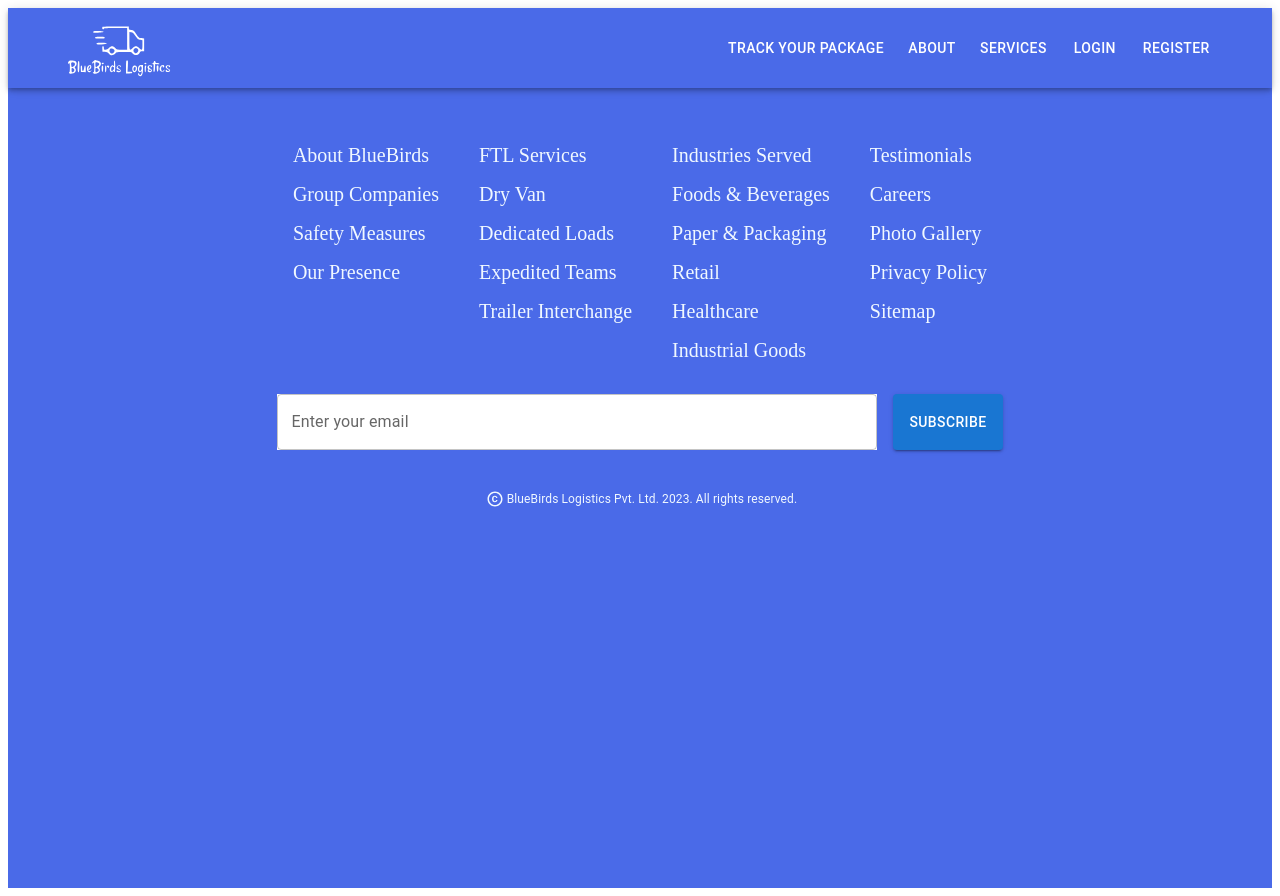
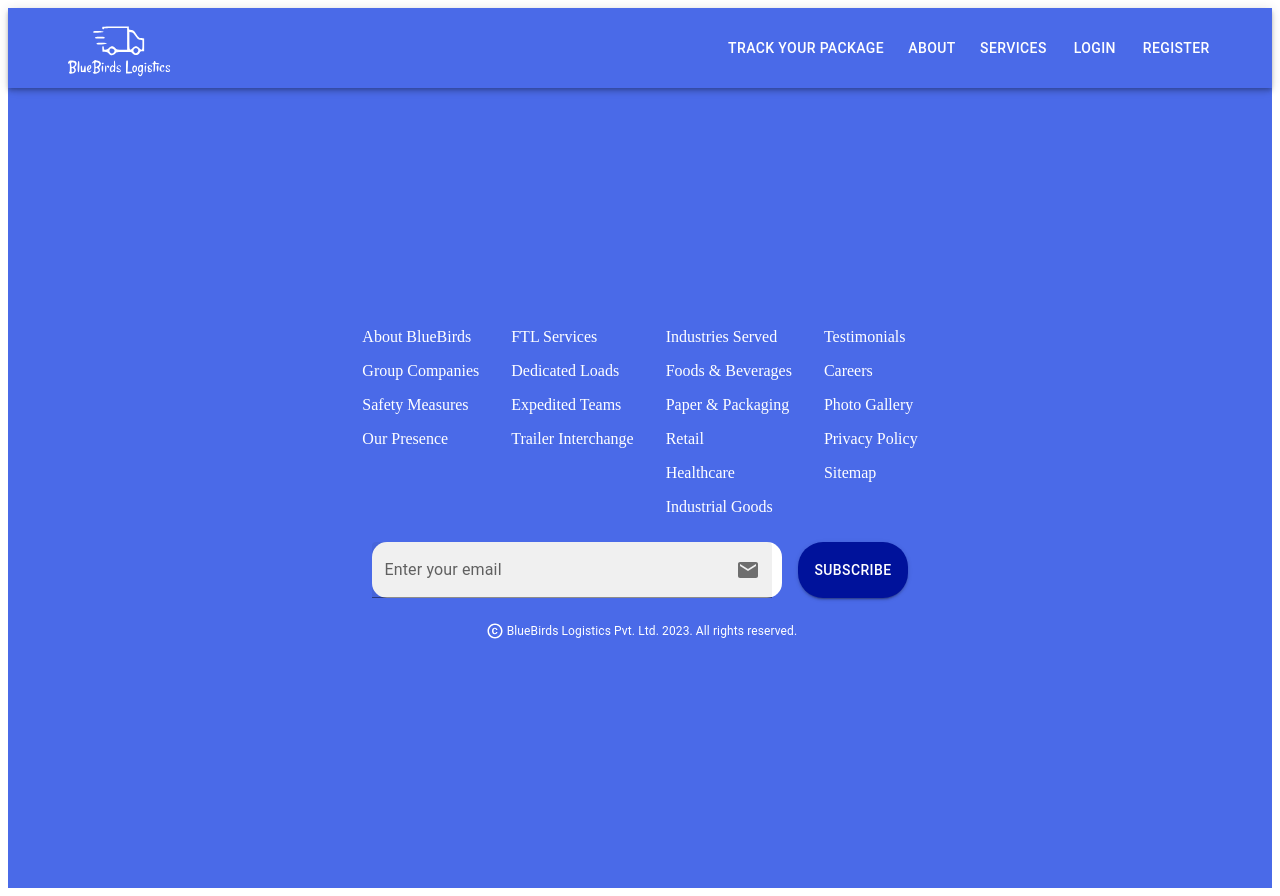
Before and after one commit to Rajesh25B/bluebirds-logistics-UI, a React (Vite) app: page / in a window 1280 px wide. Built offline with nearby package versions, Linux system fonts and the light colour scheme.

Commit message:
update Footer component

```diff
--- a/src/components/Footer.jsx
+++ b/src/components/Footer.jsx
@@ -1,16 +1,21 @@
 import { createTheme } from "@mui/material/styles";
 import {
   Box,
+  Button,
+  Container,
+  InputAdornment,
   List,
+  ListItemButton,
   Stack,
-  ListItemButton,
-  Button,
   TextField,
   Typography,
+  styled,
 } from "@mui/material";
+import React from "react";
 import CopyrightIcon from "@mui/icons-material/Copyright";
+import EmailIcon from "@mui/icons-material/Email";
 
-const footerTheme = createTheme({
+const theme = createTheme({
   palette: {
     primary: {
       light: "#f0f8ff",
@@ -19,28 +24,37 @@ const footerTheme = createTheme({
   },
 });
 
+const MainBox = styled(Box)(({ theme }) => ({
+  component: "footer",
+  display: "flex",
+  flexDirection: "column",
+  alignItems: "center",
+  justifyContent: "center",
+  minHeight: "100vh",
+  [theme.breakpoints.down("lg")]: {
+    minHeight: "60vh",
+    bottom: 0,
+  },
+  [theme.breakpoints.down("sm")]: {
+    minHeight: "60vh",
+  },
+  [theme.breakpoints.down("xs")]: {
+    minHeight: "40vh",
+  },
+}));
+
 export default function Footer() {
   return (
-    <Box
-      theme={footerTheme}
+    <>
+      <MainBox component="footer" theme={theme} bgcolor="#4a6ae8" color="white">
+        <Container
+          id="box-one"
+          mt={1}
           sx={{
-        backgroundColor: "primary.main",
-        color: "primary.light",
-        height: "100vh",
-        fontStyle: "Roboto",
-        fontSize: 20,
-        fontWeight: 500,
-      }}
-    >
-      <Stack
-        direction="row"
-        spacing={1}
-        pt={5}
-        sx={{
-          display: { xs: "flex", sm: "flex", md: "flex" },
-          flexWrap: { xs: "wrap", sm: "none", md: "none" },
-          flexShrink: 1,
-          justifyContent: "center",
+            display: "flex",
+            flexDirection: { xs: "row", sm: "row", lg: "row" },
+            flexWrap: { xs: "wrap", sm: "wrap", lg: "none" },
+            justifyContent: { xs: "center", sm: "center" },
           }}
         >
           <List>
@@ -51,7 +65,6 @@ export default function Footer() {
           </List>
           <List>
             <ListItemButton to="/">FTL Services</ListItemButton>
-          <ListItemButton to="/">Dry Van</ListItemButton>
             <ListItemButton to="/">Dedicated Loads</ListItemButton>
             <ListItemButton to="/">Expedited Teams</ListItemButton>
             <ListItemButton to="/">Trailer Interchange</ListItemButton>
@@ -71,35 +84,51 @@ export default function Footer() {
             <ListItemButton to="/">Privacy Policy</ListItemButton>
             <ListItemButton to="/">Sitemap</ListItemButton>
           </List>
-      </Stack>
-
-      <Stack
-        direction="row"
-        spacing={2}
-        m={2}
+        </Container>
+        <Box
+          id="box-two"
           sx={{
-          display: { xs: "flex", sm: "flex", md: "flex" },
-          flexDirection: "row",
-          justifyContent: "center",
+            marginTop: "10px",
           }}
         >
+          <Stack direction="row" spacing={2}>
             <TextField
               label="Enter your email"
-          variant="outlined"
+              variant="filled"
+              autoFocus={false}
+              fullWidth
               sx={{
-            width: { xs: "30ch", sm: "40ch", md: "60ch" },
+                width: { xs: "21ch", sm: "40ch", md: "50ch" },
                 backgroundColor: "white",
+                borderRadius: "15px",
+                paddingRight: "10px",
+              }}
+              InputProps={{
+                endAdornment: (
+                  <InputAdornment position="end">
+                    <EmailIcon />
+                  </InputAdornment>
+                ),
               }}
             />
-        <Button variant="contained">Subscribe</Button>
+            <Button
+              variant="contained"
+              sx={{ borderRadius: "25px", backgroundColor: "#00129b" }}
+            >
+              Subscribe
+            </Button>
           </Stack>
+        </Box>
+        <Box id="box-three">
           <Typography
-        m={5}
+            m={3}
             sx={{ display: "flex", justifyContent: "center", fontSize: "12px" }}
           >
             <CopyrightIcon sx={{ height: "18px" }} />
             BlueBirds Logistics Pvt. Ltd. 2023. All rights reserved.
           </Typography>
         </Box>
+      </MainBox>
+    </>
   );
 }
```
Lines whose indentation alone changed are shown as unchanged.
